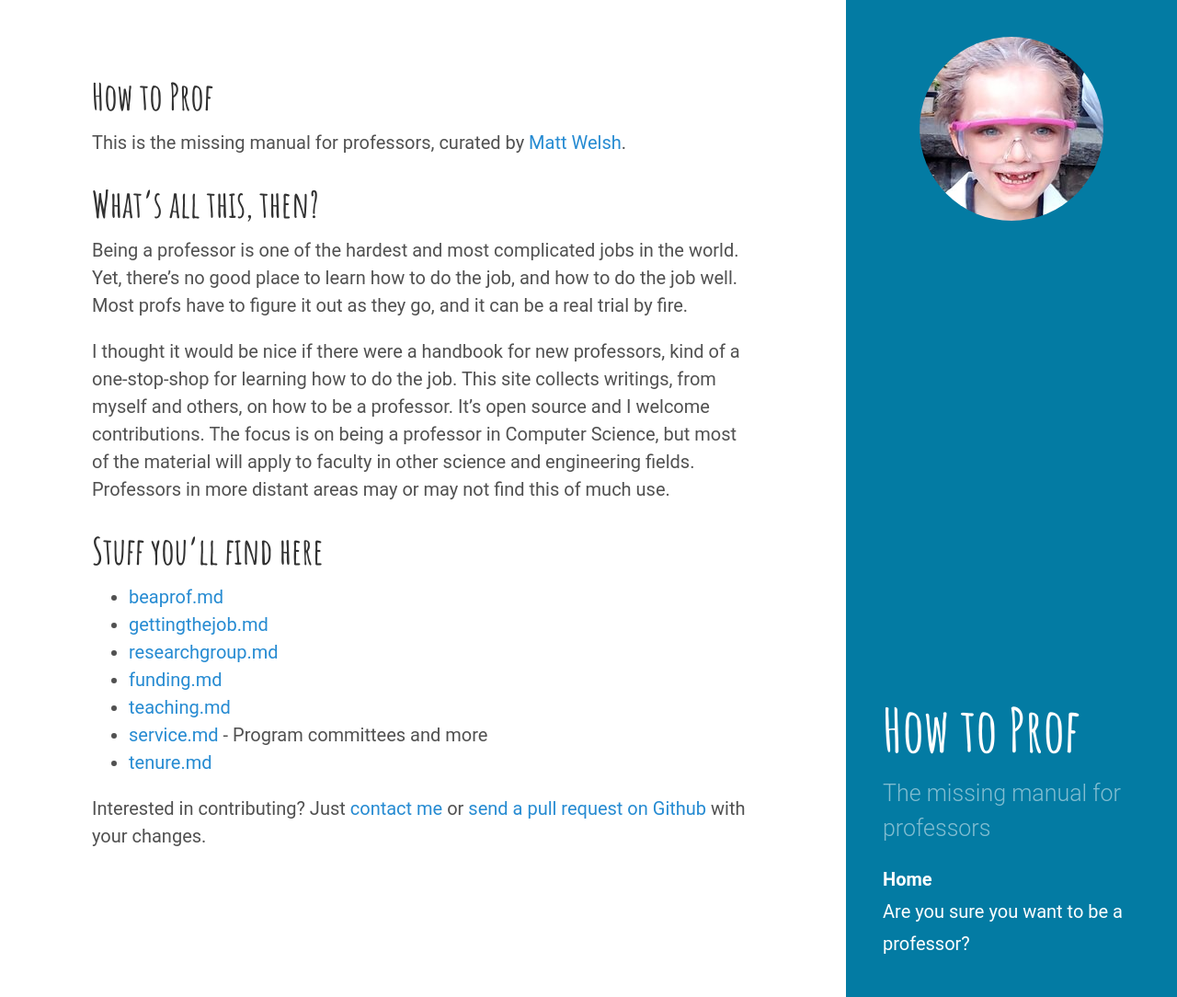
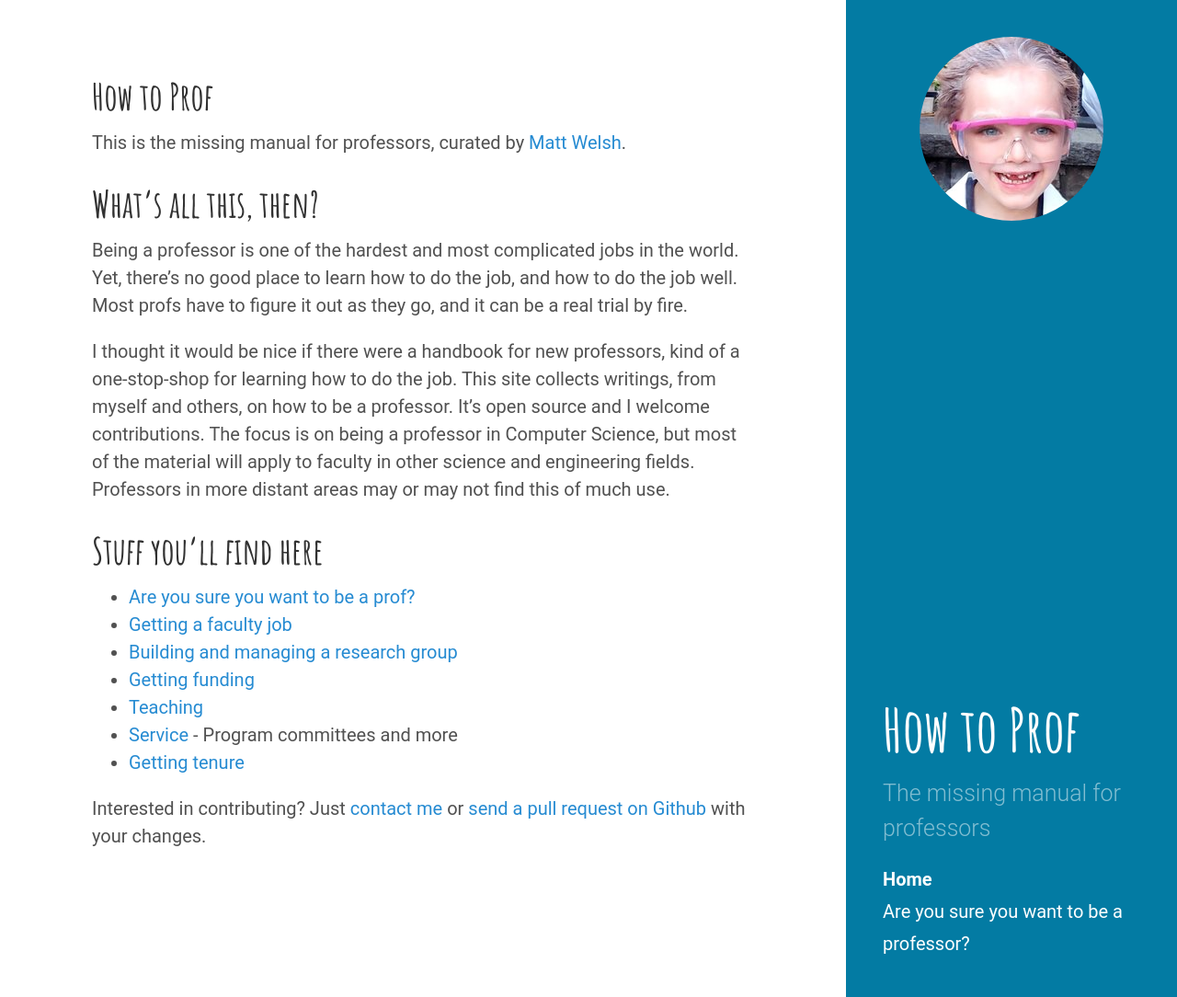
Before and after one commit to mdwelsh/howtoprof, a Jekyll site: the page built from index.md, in a window 1280 px wide and 1084 px high. Shown: the whole window at 92% size. Built offline with Jekyll 4.4.1, drawn with Linux system fonts in a browser that asks for light colours.

Commit message:
Update index.md

```diff
--- a/index.md
+++ b/index.md
@@ -12,12 +12,12 @@ I thought it would be nice if there were a handbook for new professors, kind of
 
 # Stuff you'll find here
 
-* [beaprof.md](Are you sure you want to be a prof?)
-* [gettingthejob.md](Getting a faculty job)
-* [researchgroup.md](Building and managing a research group)
-* [funding.md](Getting funding)
-* [teaching.md](Teaching)
-* [service.md](Service) - Program committees and more
-* [tenure.md](Getting tenure)
+* [Are you sure you want to be a prof?](beaprof.md)
+* [Getting a faculty job](gettingthejob.md)
+* [Building and managing a research group](researchgroup.md)
+* [Getting funding](gettingfunding.md)
+* [Teaching](teaching.md)
+* [Service](service.md) - Program committees and more
+* [Getting tenure](tenure.md)
 
 Interested in contributing? Just [contact me](http://www.mdw.la) or [send a pull request on Github](http://github.com/mdwelsh/howtoprof) with your changes.
```
